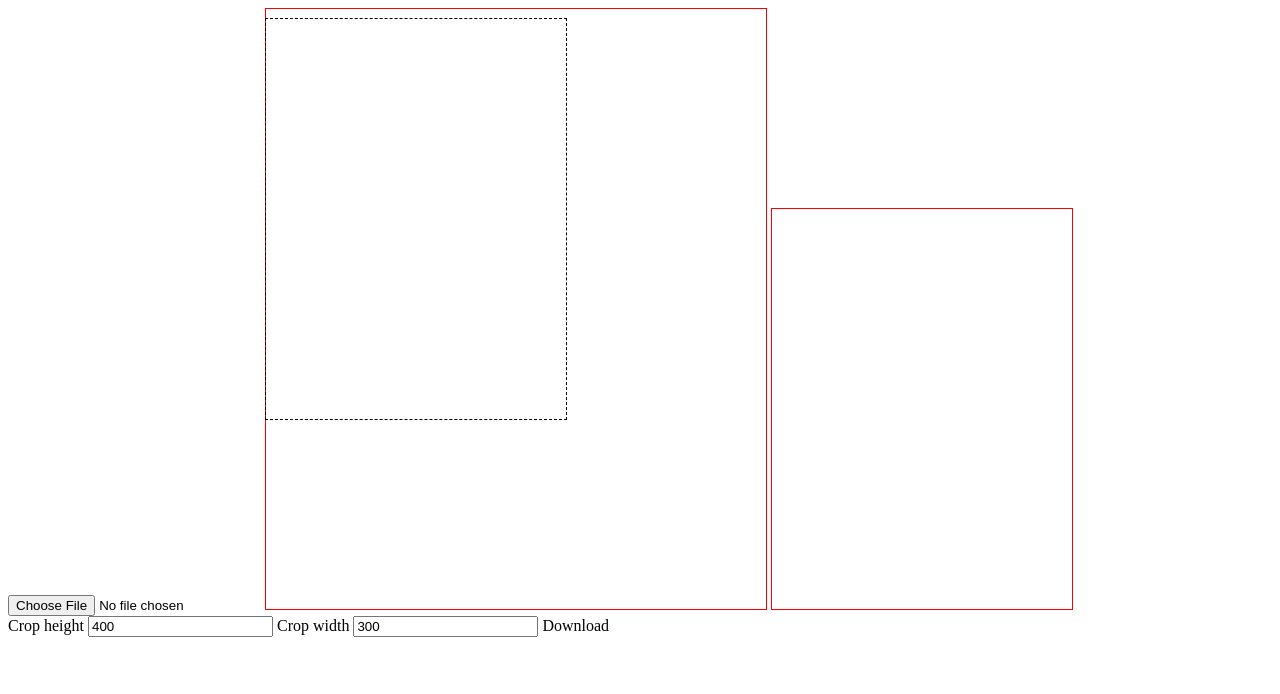
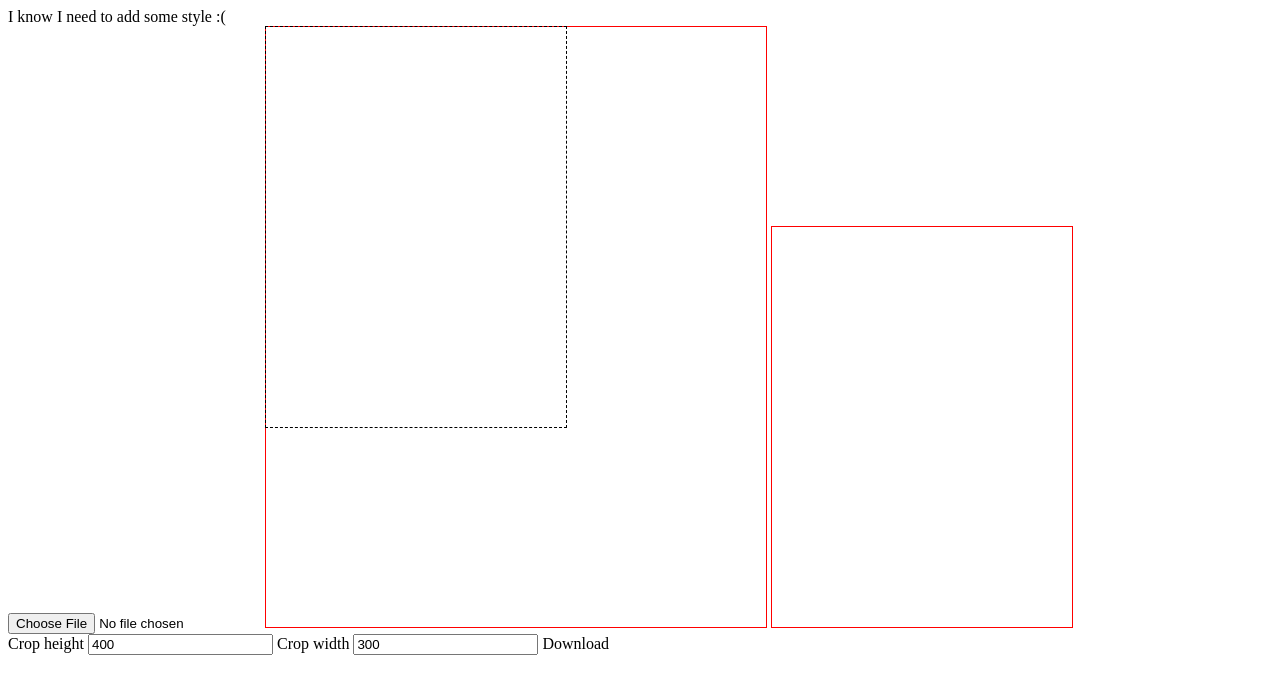
Before and after one commit to Dsantacruz/crop-image, a website: page index.html in a window 1280 px wide. Drawn offline with Linux system fonts and the light colour scheme.

Commit message:
cropper moved

```diff
--- a/index.html
+++ b/index.html
@@ -12,7 +12,7 @@
        border: 1px dashed black;
        z-index: 2;
        position: absolute;
-       top: 10px;
+       top: 0;
        left: 0;
      }
      #container {
@@ -24,6 +24,7 @@
   </head>
   <body>
     <div id="app">
+      <div>I know I need to add some style :(</div>
       <input type="file" @change="fileUpload">
       <div id="container">
         <canvas id="source" :style="srcCanvasStyle"></canvas>
```
